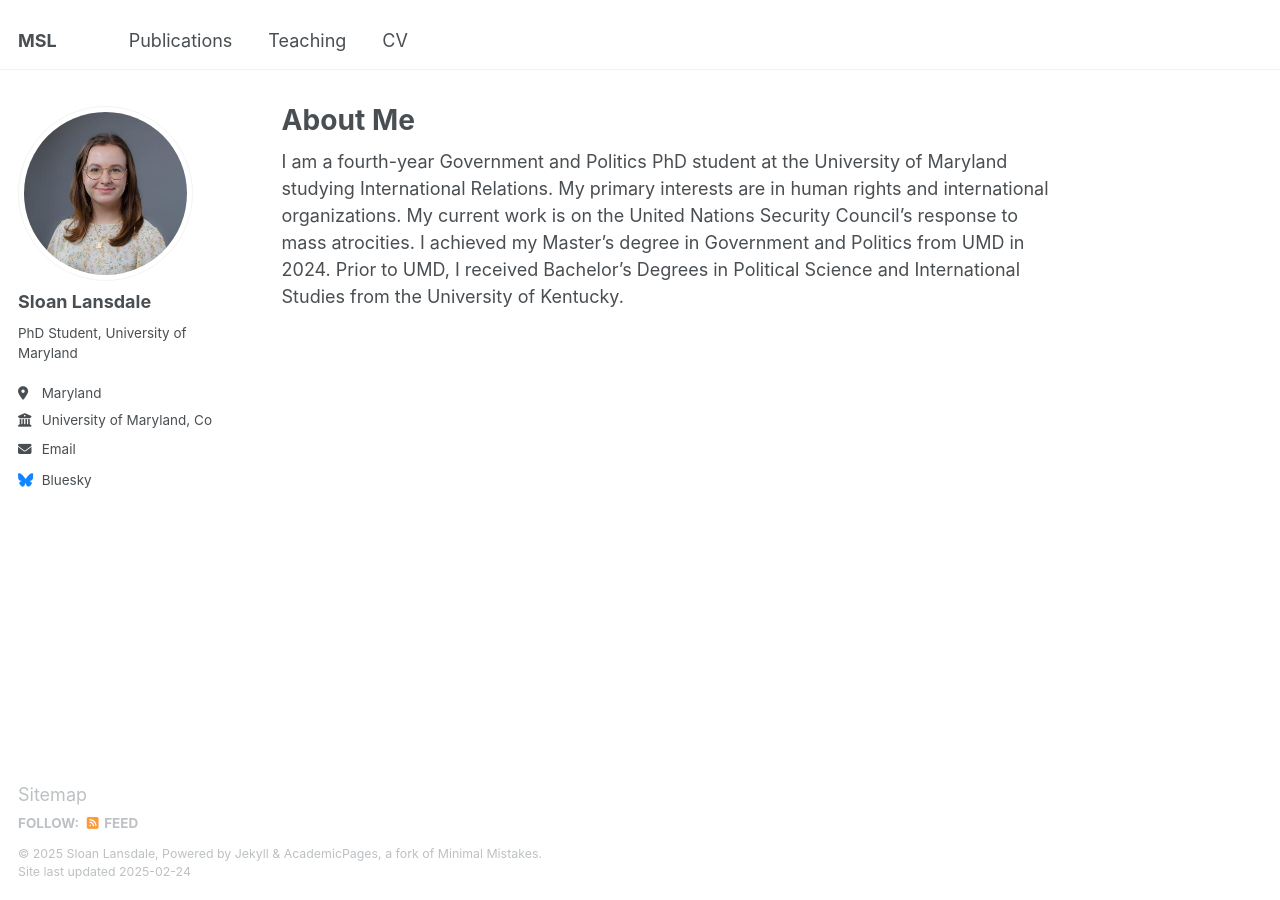
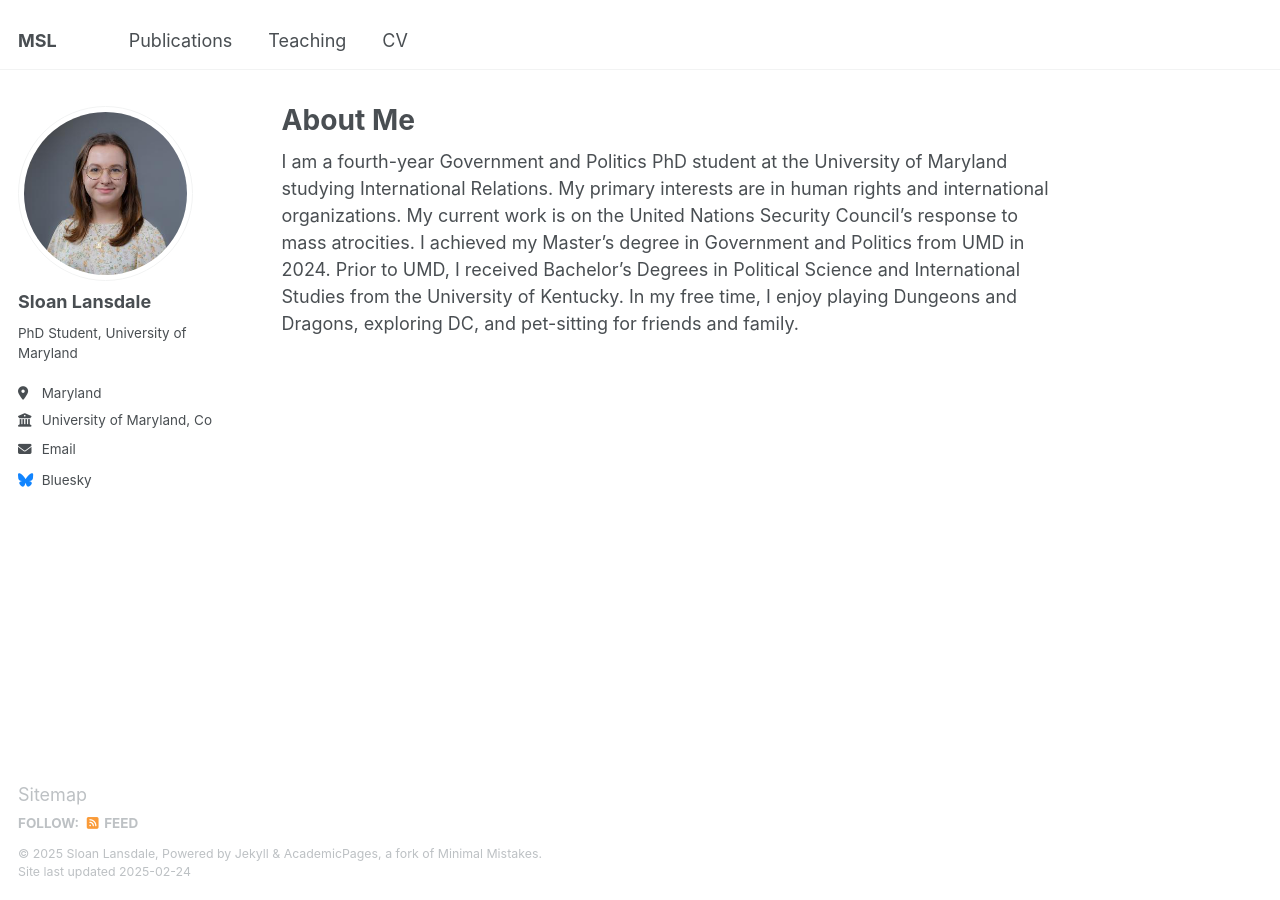
Before and after one commit to slansdale/slansdale.github.io, a Jekyll site: the page built from _pages/about.md, in a window 1280 px wide. Built offline with Jekyll 4.4.1, drawn with Linux system fonts in a browser that asks for light colours.

Commit message:
Update about.md
added hobbies

```diff
--- a/_pages/about.md
+++ b/_pages/about.md
@@ -7,4 +7,4 @@ redirect_from:
   - /about.html
 ---
 
-I am a fourth-year Government and Politics PhD student at the University of Maryland studying International Relations. My primary interests are in human rights and international organizations. My current work is on the United Nations Security Council's response to mass atrocities. I achieved my Master's degree in Government and Politics from UMD in 2024. Prior to UMD, I received Bachelor's Degrees in Political Science and International Studies from the University of Kentucky.
+I am a fourth-year Government and Politics PhD student at the University of Maryland studying International Relations. My primary interests are in human rights and international organizations. My current work is on the United Nations Security Council's response to mass atrocities. I achieved my Master's degree in Government and Politics from UMD in 2024. Prior to UMD, I received Bachelor's Degrees in Political Science and International Studies from the University of Kentucky. In my free time, I enjoy playing Dungeons and Dragons, exploring DC, and pet-sitting for friends and family.
```
